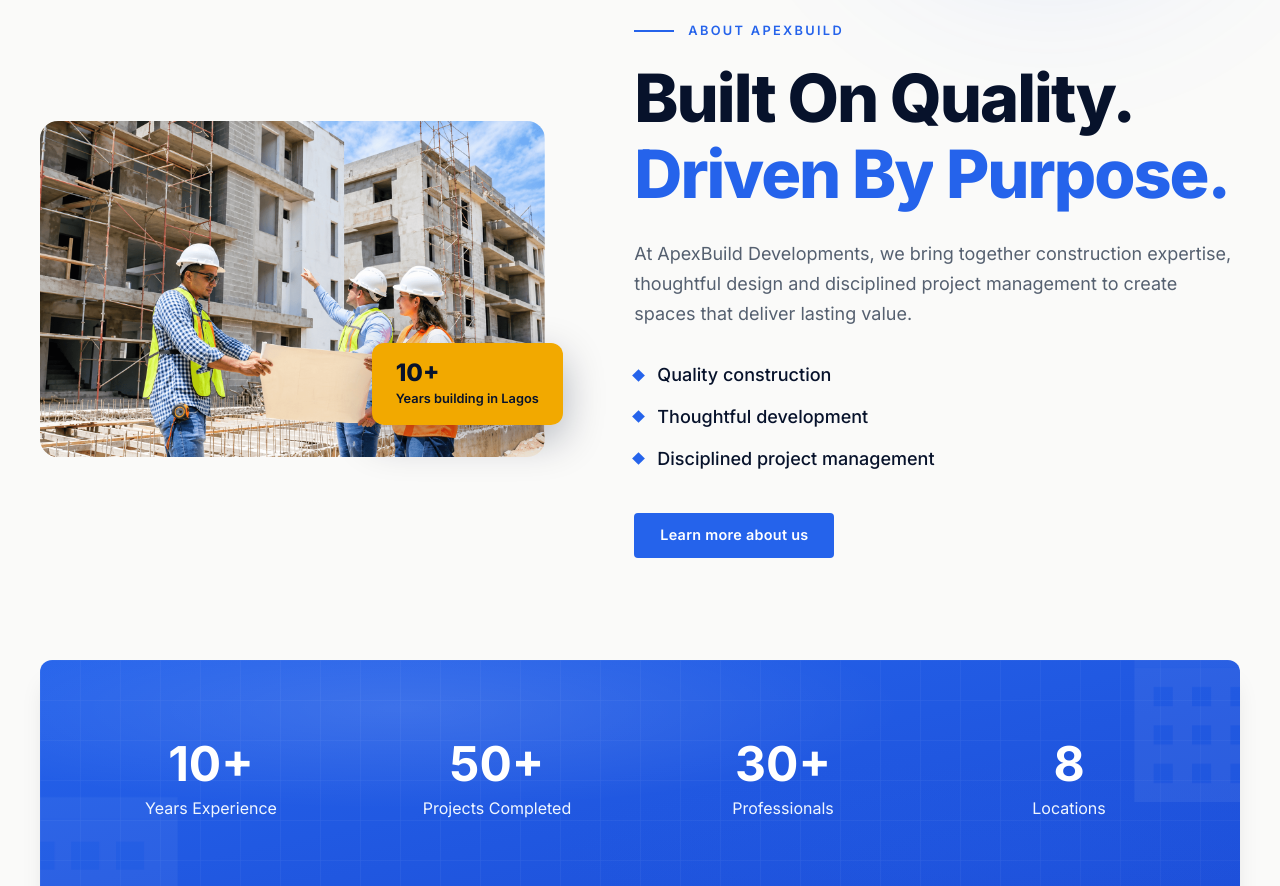
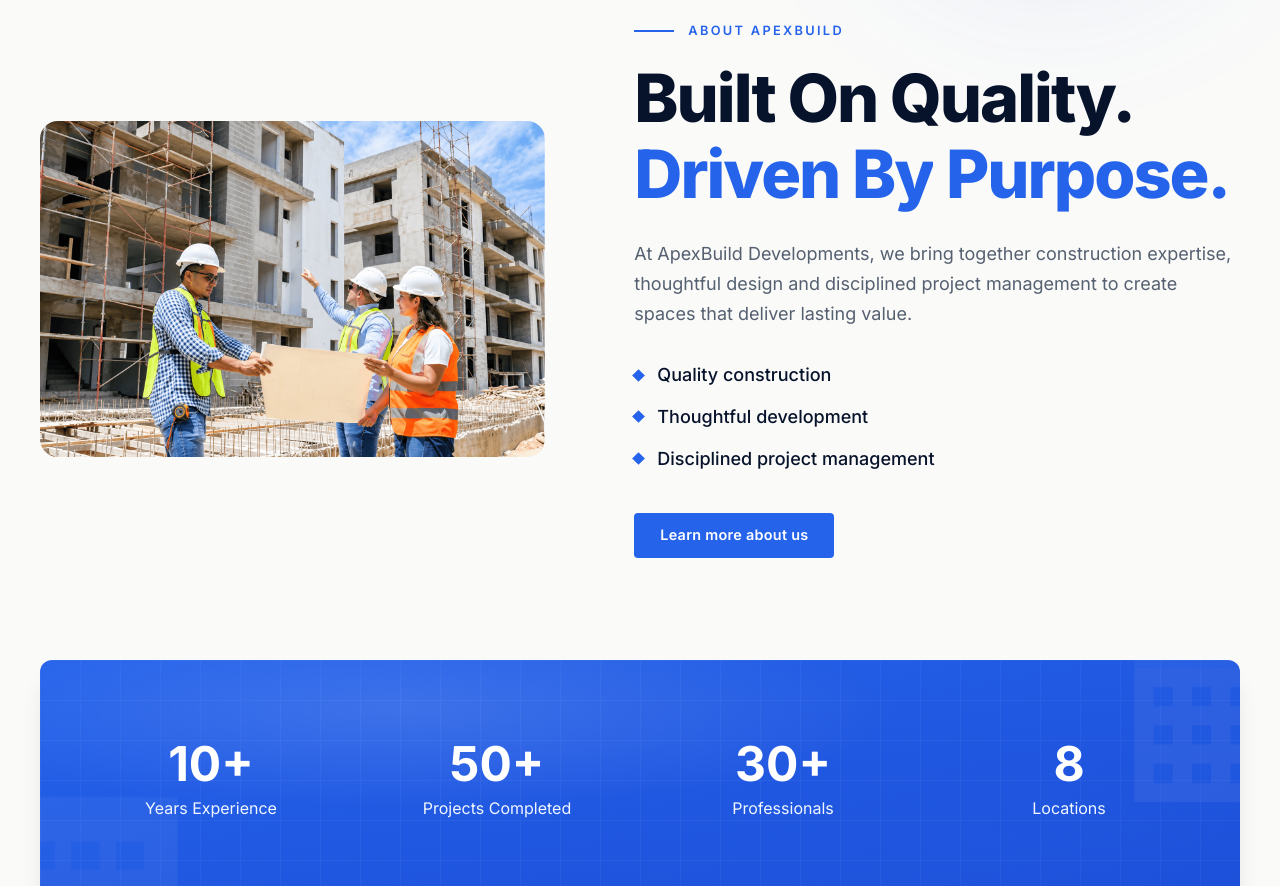
Before and after one commit to MavTech01/ApexBuild-Development-web, a React (Vite) app in the folder client/: page / in a window 1280 px wide. Shown: the part 1140-2026 px from the top of the page. Built offline with nearby package versions, Linux system fonts and the light colour scheme.

Commit message:
style(about): remove the floating stat badge

```diff
--- a/client/src/features/home/sections/About/AboutSection.jsx
+++ b/client/src/features/home/sections/About/AboutSection.jsx
@@ -56,14 +56,9 @@ export default function AboutSection() {
         </p>
 
         <div className="mt-[clamp(48px,7vw,88px)] grid items-center gap-[clamp(40px,7vw,120px)] md:grid-cols-[5fr_6fr]">
-          <div className="relative">
-            <Reveal className="aspect-[3/2] rounded-[18px]">
-              <img src={aboutImg} alt="ApexBuild team reviewing plans on site" />
-            </Reveal>
-            <div className="absolute bottom-8 -right-[18px] rounded-xl bg-gold px-6 py-[18px] text-2xl font-extrabold leading-none text-ink shadow-[0_14px_40px_rgba(7,18,43,0.3)]">
-              10+<small className="mt-1.5 block text-[0.8rem] font-semibold leading-[1.3]">Years building in Lagos</small>
-            </div>
-          </div>
+          <Reveal className="aspect-[3/2] rounded-[18px]">
+            <img src={aboutImg} alt="ApexBuild team reviewing plans on site" />
+          </Reveal>
 
           <div>
             <Eyebrow>About ApexBuild</Eyebrow>
```
